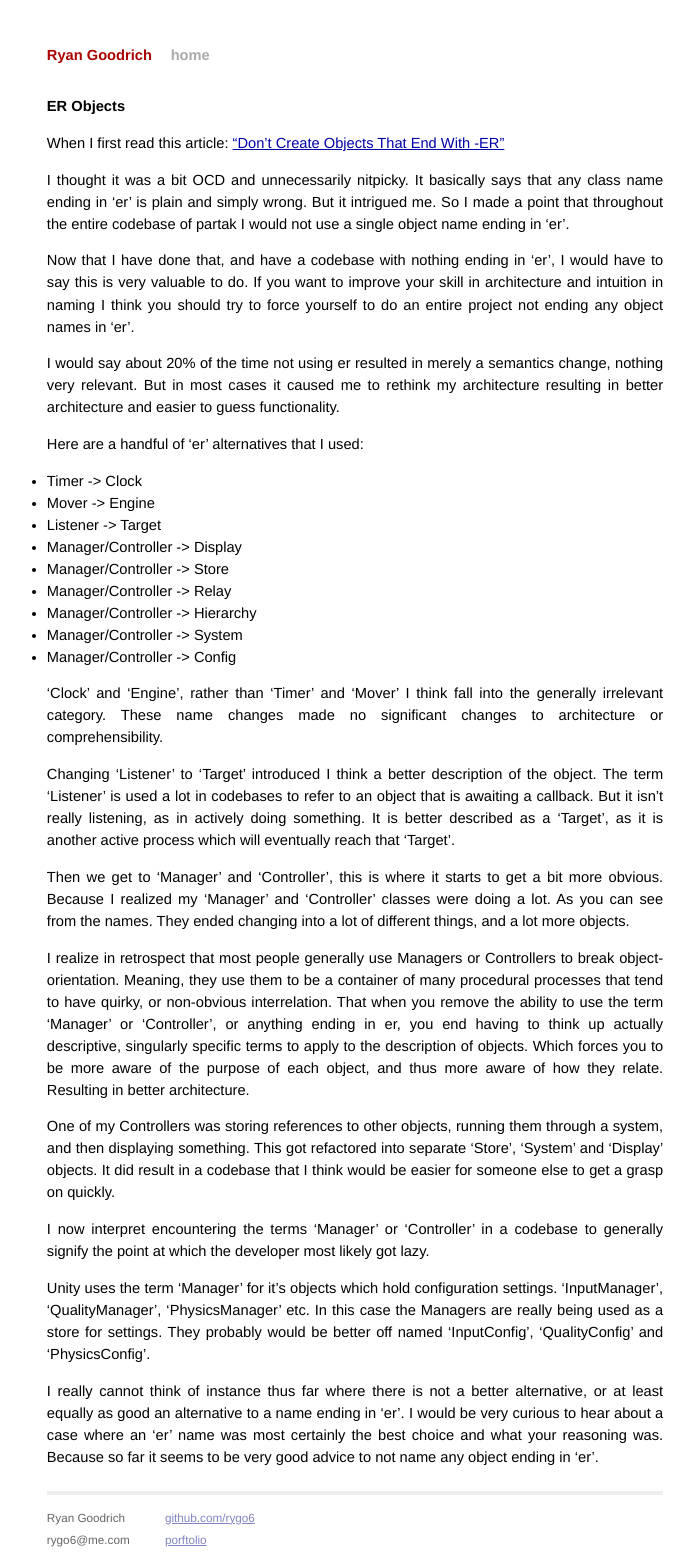
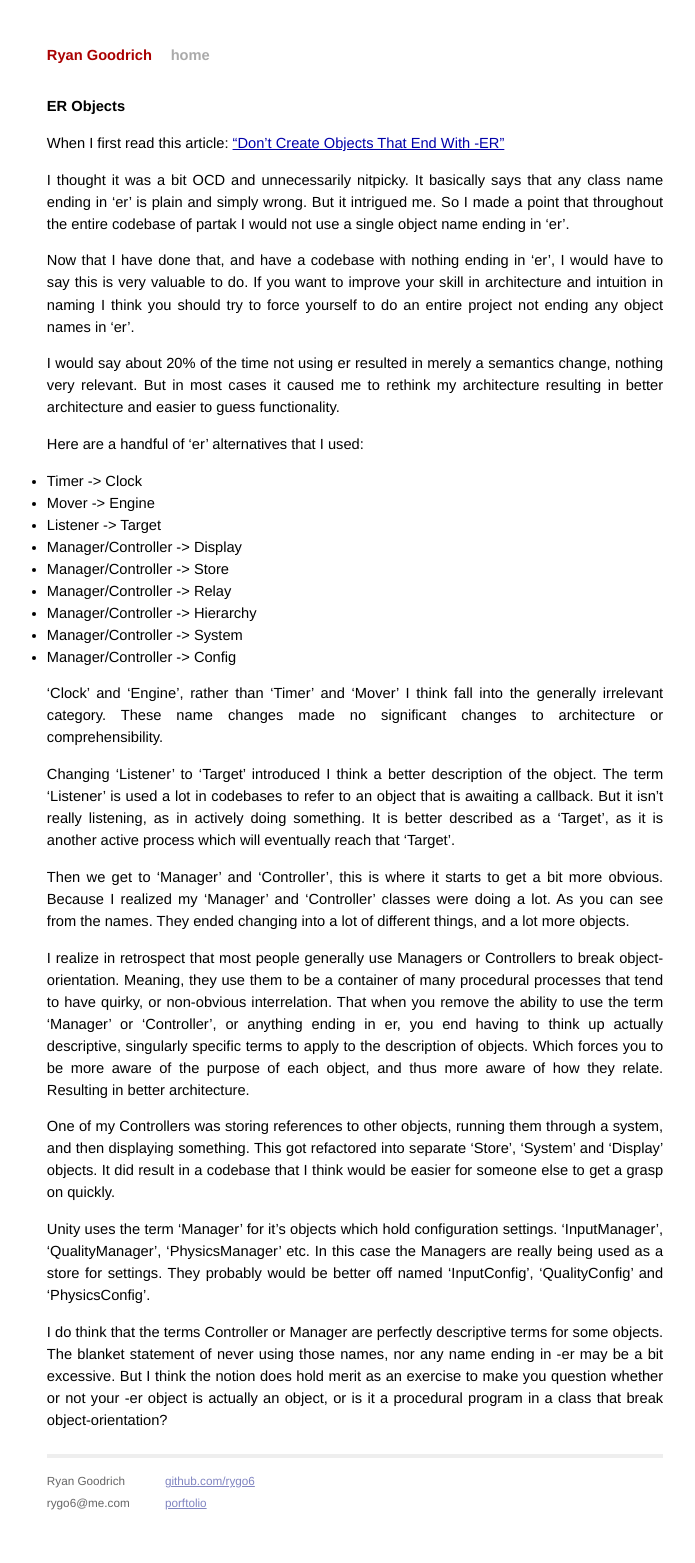
Before and after one commit to rygo6/rygo6.github.io, a Jekyll site: the page built from _posts/2016-2-6-ER-Objects.md, in a window 1280 px wide. Shown: the whole page, without its empty margins (285-980 px from the left). Built offline with Jekyll 4.4.1, drawn with Linux system fonts in a browser that asks for light colours; after the commit the page ends 1526 px from its top, so only the background shows below that.

Commit message:
Update 2016-2-6-ER-Objects.md

```diff
--- a/_posts/2016-2-6-ER-Objects.md
+++ b/_posts/2016-2-6-ER-Objects.md
@@ -36,8 +36,6 @@ I realize in retrospect that most people generally use Managers or Controllers t
 
 One of my Controllers was storing references to other objects, running them through a system, and then displaying something. This got refactored into separate 'Store', 'System' and 'Display' objects. It did result in a codebase that I think would be easier for someone else to get a grasp on quickly.
 
-I now interpret encountering the terms 'Manager' or 'Controller' in a codebase to generally signify the point at which the developer most likely got lazy.
-
 Unity uses the term 'Manager' for it's objects which hold configuration settings. 'InputManager', 'QualityManager', 'PhysicsManager' etc. In this case the Managers are really being used as a store for settings. They probably would be better off named 'InputConfig', 'QualityConfig' and 'PhysicsConfig'.
 
-I really cannot think of instance thus far where there is not a better alternative, or at least equally as good an alternative to a name ending in 'er'. I would be very curious to hear about a case where an 'er' name was most certainly the best choice and what your reasoning was. Because so far it seems to be very good advice to not name any object ending in 'er'.
+I do think that the terms Controller or Manager are perfectly descriptive terms for some objects. The blanket statement of never using those names, nor any name ending in -er may be a bit excessive. But I think the notion does hold merit as an exercise to make you question whether or not your -er object is actually an object, or is it a procedural program in a class that break object-orientation?
```
